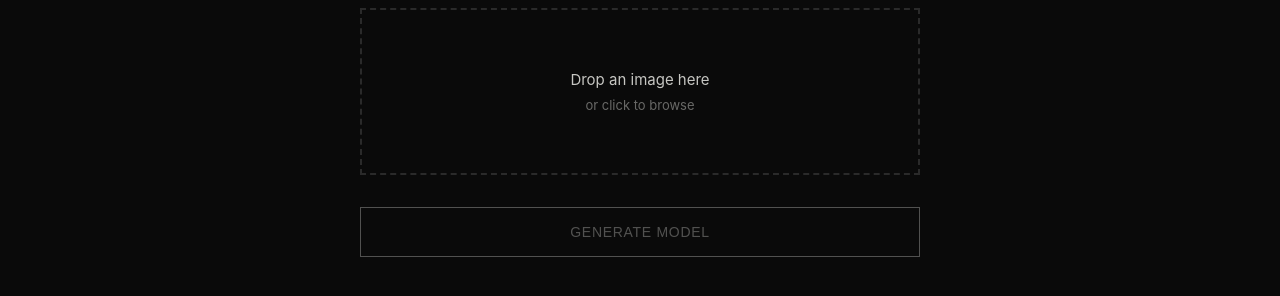
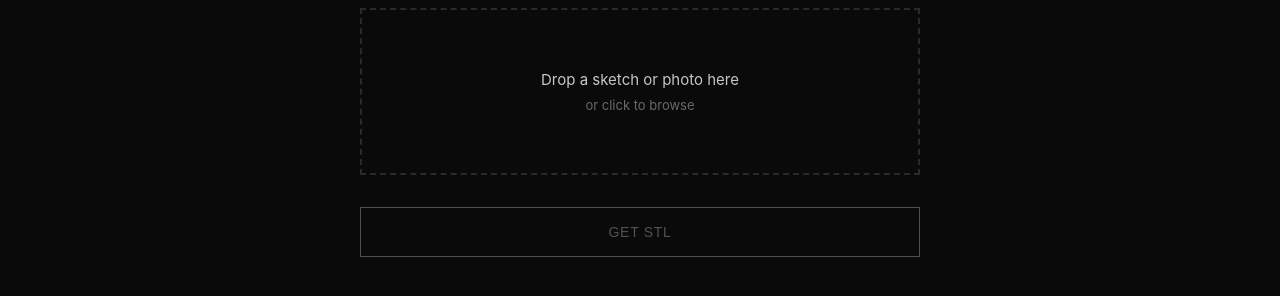
Before and after one commit to Goodn6138/OpandaKanthu-means-Blank-in-chichewa, a Next.js app: page / in a window 1280 px wide. Shown: the part 438-734 px from the top of the page. Built offline with nearby package versions, Linux system fonts and the light colour scheme; no server answers.

Commit message:
Update upload prompt and button text in UploadForm

```diff
--- a/src/components/UploadForm.tsx
+++ b/src/components/UploadForm.tsx
@@ -70,7 +70,7 @@
           <p style={{ fontSize: 15 }}>{file.name}</p>
         ) : (
           <>
-            <p style={{ fontSize: 15, marginBottom: 8, opacity: 0.8 }}>Drop an image here</p>
+            <p style={{ fontSize: 15, marginBottom: 8, opacity: 0.8 }}>Drop a sketch or photo here</p>
             <p style={{ fontSize: 13, opacity: 0.4 }}>or click to browse</p>
           </>
         )}
@@ -87,7 +87,7 @@
         disabled={!file || loading}
         style={{ width: '100%', padding: '16px' }}
       >
-        {loading ? 'Generating...' : 'Generate Model'}
+        {loading ? 'Generating...' : 'Get STL'}
       </button>
 
       {modelUrl && <ModelViewer url={modelUrl} onClose={() => setModelUrl(null)} />}
```
